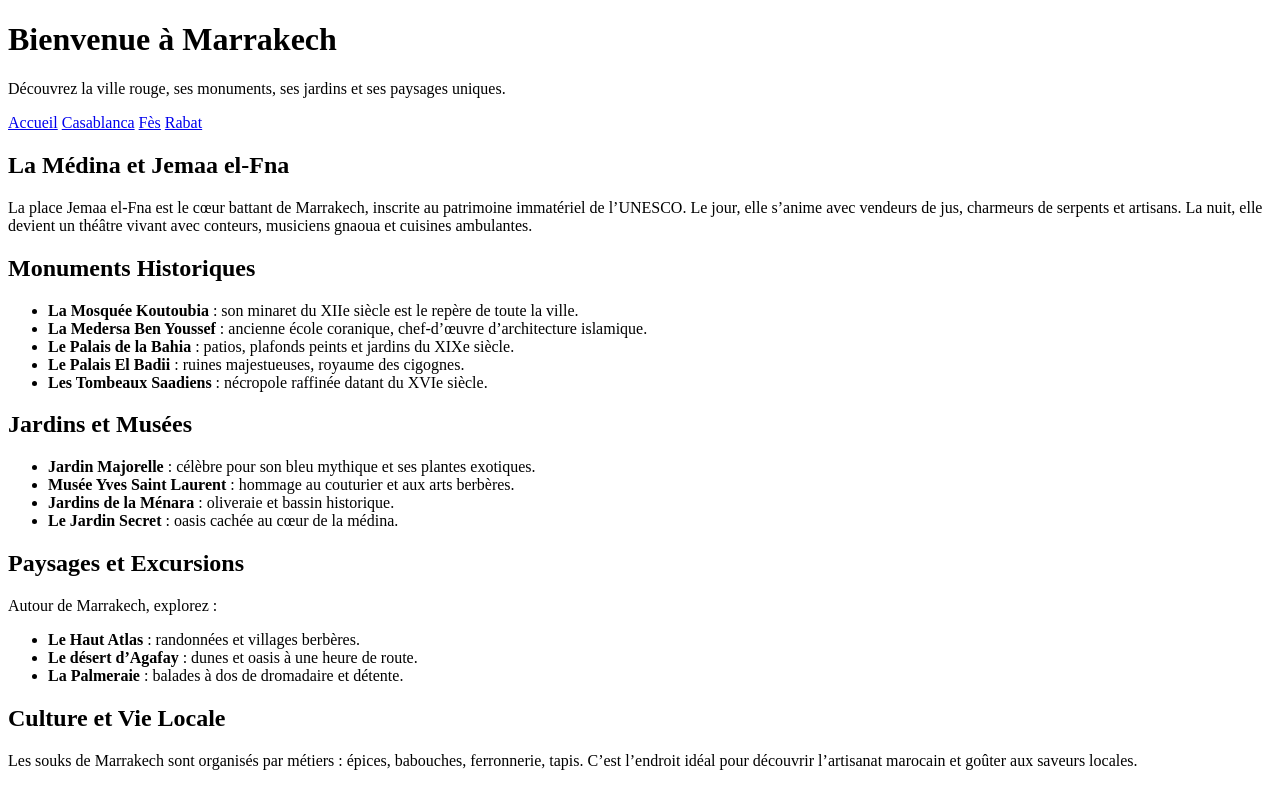
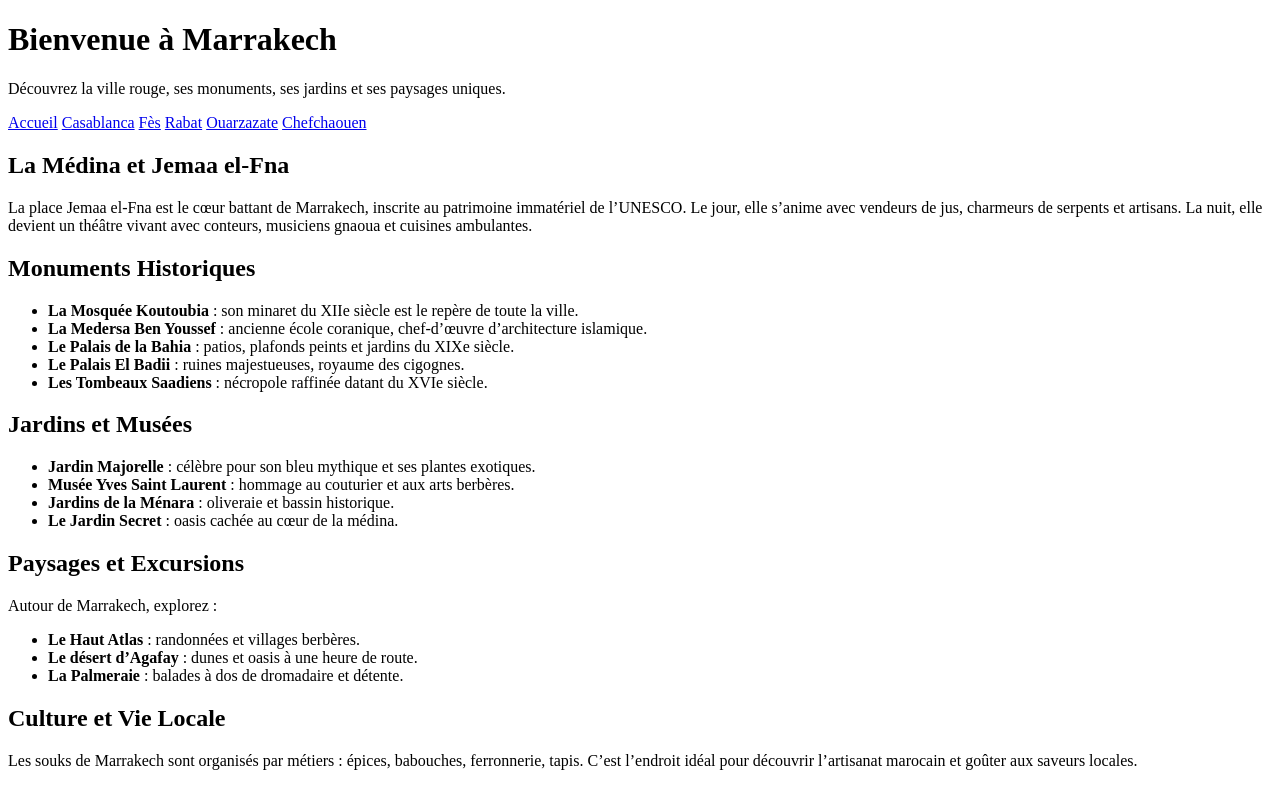
Before and after one commit to salahino123/web-projet-, a plain HTML site: page villes/Marrakech.html in a window 1280 px wide. Shown: the top 787 px of the page. Drawn offline with Linux system fonts and the light colour scheme.

Commit message:
Marrakech.html

```diff
--- a/villes/Marrakech.html
+++ b/villes/Marrakech.html
@@ -16,6 +16,8 @@
         <a href="casablanca.html" target="_blank">Casablanca</a>
         <a href="fes.html" target="_blank">Fès</a>
         <a href="rabat.html" target="_blank">Rabat</a>
+        <a href="Ouarzazate.html" target="_blank">Ouarzazate</a>
+        <a href="Chefchaouen.html" target="_blank">Chefchaouen</a>
     </nav>
 
     <section>
```
